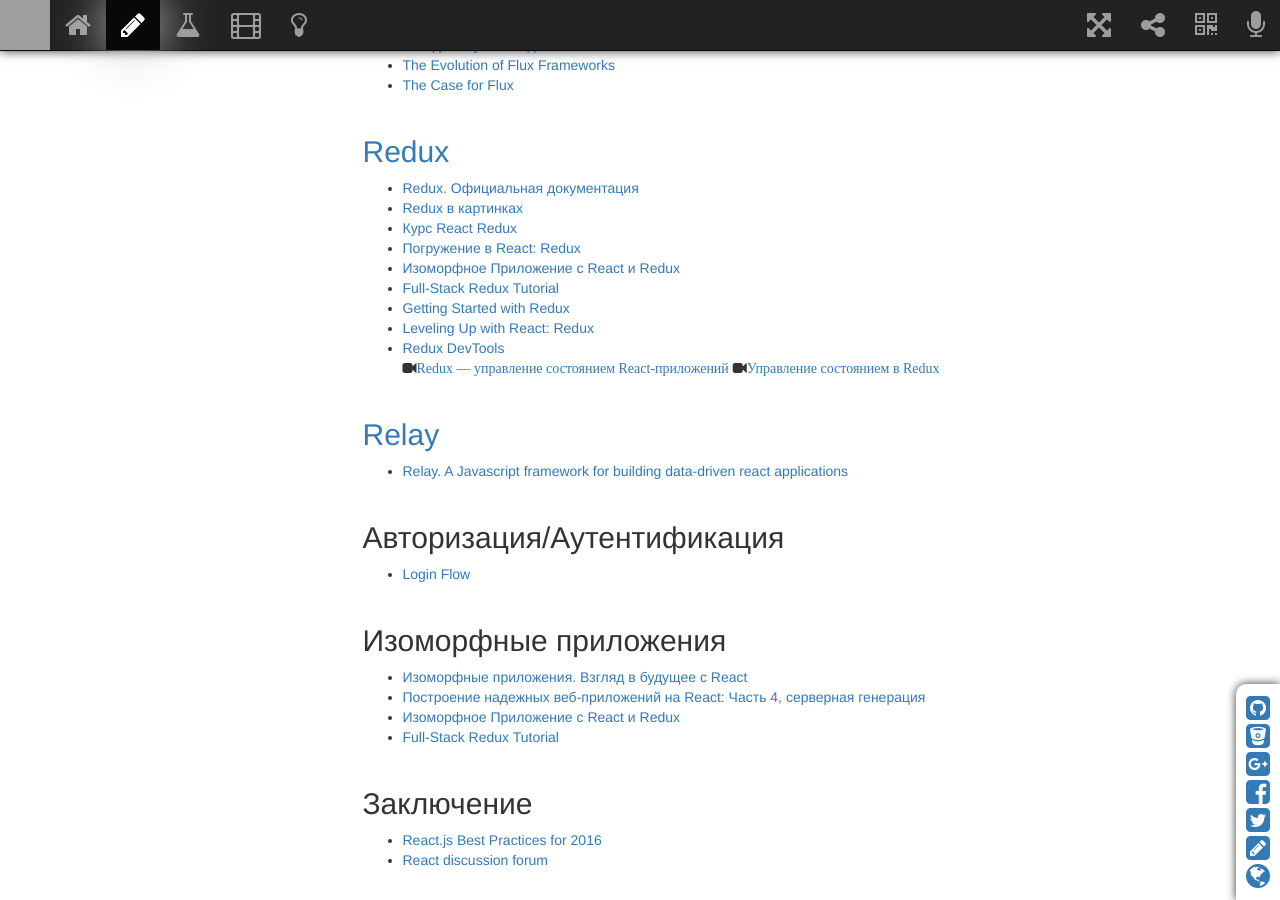
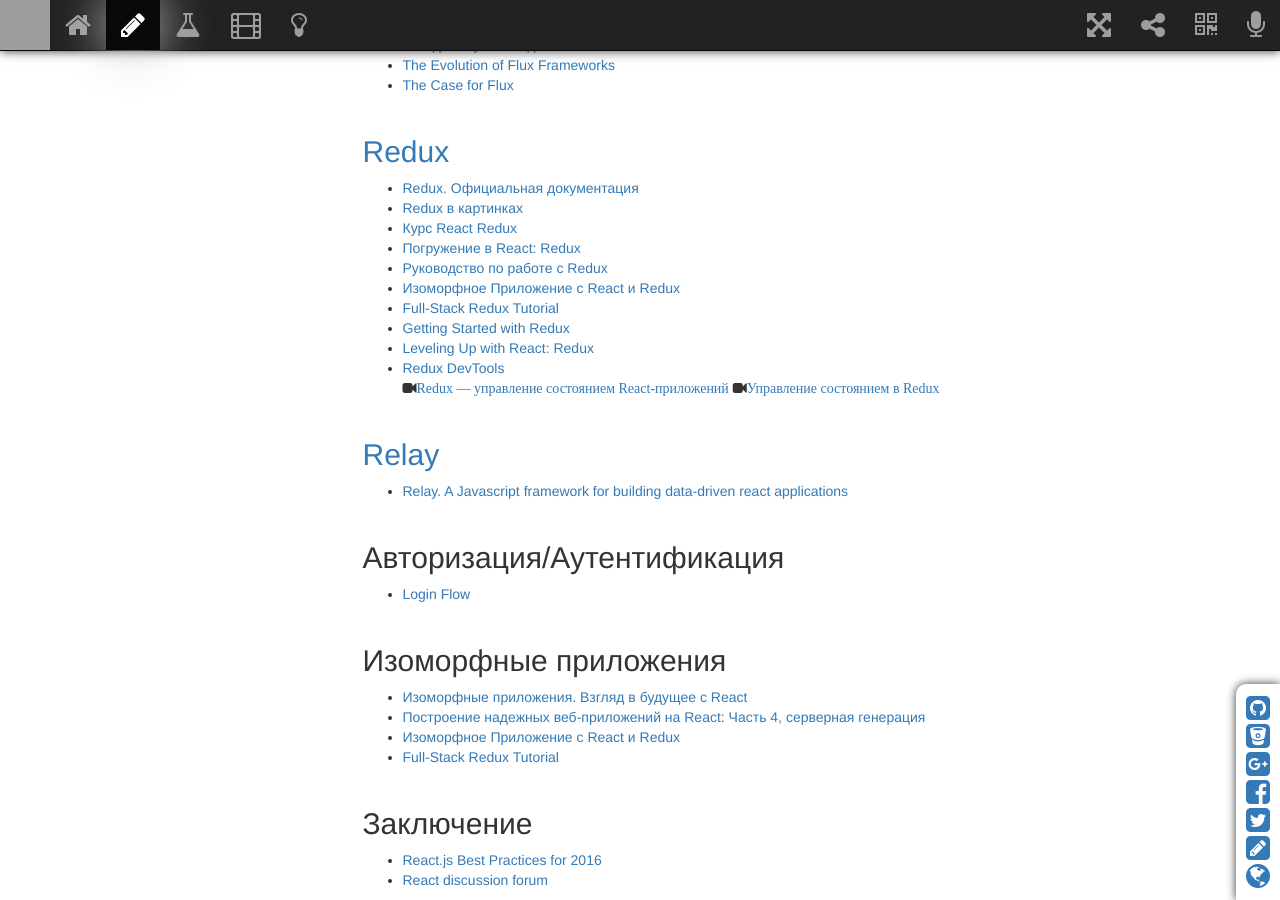
Before and after one commit to sergeymakoveev/sergeymakoveev.github.com, a Jekyll site: the page built from _posts/2015-06-18-js.react.md, in a window 1280 px wide and 900 px high, scrolled down 2058 px. Built offline with Jekyll 4.4.1, drawn with Linux system fonts in a browser that asks for light colours; nearby versions of some CDN libraries; comment, search, counter and statistics services are not loaded; grey boxes are pictures that could not be loaded.

Commit message:
обновил контент

```diff
--- a/_posts/2015-06-18-js.react.md
+++ b/_posts/2015-06-18-js.react.md
@@ -94,6 +94,7 @@
 *   [Redux в картинках](https://medium.com/russian/a-cartoon-intro-to-redux-e2108896f7e6#.w0bheh503)
 *   [Курс React Redux](https://maxfarseer.gitbooks.io/redux-course-ru/content/)
 *   [Погружение в React: Redux](http://prgssr.ru/development/pogruzhenie-v-react-redux.html)
+*   [Руководство по работе с Redux](https://habrahabr.ru/company/mailru/blog/303456/)
 *   [Изоморфное Приложение с React и Redux](http://habrahabr.ru/post/264423/)
 *   [Full-Stack Redux Tutorial](http://teropa.info/blog/2015/09/10/full-stack-redux-tutorial.html)
 *   [Getting Started with Redux](https://egghead.io/series/getting-started-with-redux)
```
